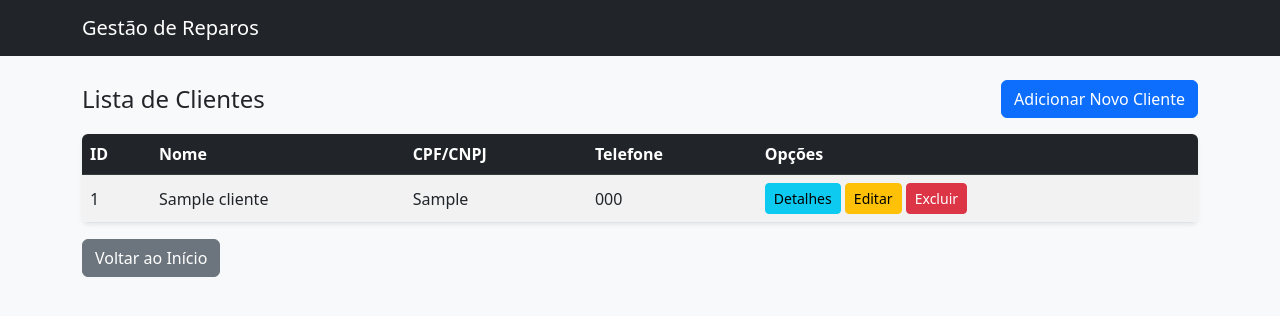
After one commit to felxx/sistema-gestao-reparos, a Django app: page /listar/clientes/ in a window 1280 px wide. The commit adds this page. Shown: the top 316 px of the page. Run offline with Django 5.2, Linux system fonts and the light colour scheme; tables that the repository leaves empty hold one stand-in row (values such as "Sample post").

Commit message:
feat: implementa formulários e templates para gerenciamento de clientes e equipamentos

```diff
--- /dev/null
+++ b/cadastros/templates/cadastros/listar_clientes.html
@@ -0,0 +1,45 @@
+{% extends "base.html" %}
+
+{% block title %}Lista de Clientes{% endblock %}
+
+{% block content %}
+<div class="d-flex justify-content-between align-items-center mb-3">
+    <h3 class="h4 mb-0">Lista de Clientes</h3>
+    <a href="{% url 'cadastrar-cliente' %}" class="btn btn-primary">Adicionar Novo Cliente</a>
+</div>
+
+<div class="table-responsive bg-white rounded shadow-sm">
+    <table class="table table-striped table-hover align-middle mb-0">
+        <thead class="table-dark">
+            <tr>
+                <th>ID</th>
+                <th>Nome</th>
+                <th>CPF/CNPJ</th>
+                <th>Telefone</th>
+                <th>Opções</th>
+            </tr>
+        </thead>
+        <tbody>
+            {% for cliente in object_list %}
+            <tr>
+                <td>{{ cliente.pk }}</td>
+                <td>{{ cliente.nome }}</td>
+                <td>{{ cliente.cpf_cnpj }}</td>
+                <td>{{ cliente.telefone }}</td>
+                <td>
+                    <a href="{% url 'detalhar-cliente' cliente.pk %}" class="btn btn-info btn-sm">Detalhes</a>
+                    <a href="{% url 'atualizar-cliente' cliente.pk %}" class="btn btn-warning btn-sm">Editar</a>
+                    <a href="{% url 'excluir-cliente' cliente.pk %}" class="btn btn-danger btn-sm">Excluir</a>
+                </td>
+            </tr>
+            {% empty %}
+            <tr>
+                <td colspan="5" class="text-center py-4">Nenhum cliente cadastrado no sistema!</td>
+            </tr>
+            {% endfor %}
+        </tbody>
+    </table>
+</div>
+
+<a href="{% url 'index' %}" class="btn btn-secondary mt-3">Voltar ao Início</a>
+{% endblock %}
--- a/cadastros/urls.py
+++ b/cadastros/urls.py
@@ -1,8 +1,12 @@
 from django.urls import path
-from .views import PaginaInicialView, ClienteCreate, EquipamentoCreate
+from .views import PaginaInicialView, ClienteCreate, EquipamentoCreate, ClienteUpdate, ClienteDelete, ClienteList, ClienteDetail
 
 urlpatterns = [
     path('', PaginaInicialView.as_view(), name="index"),
     path('cadastrar/cliente/', ClienteCreate.as_view(), name="cadastrar-cliente"),
+    path('listar/clientes/', ClienteList.as_view(), name="listar-clientes"),
+    path('atualizar/cliente/<int:pk>/', ClienteUpdate.as_view(), name="atualizar-cliente"),
+    path('excluir/cliente/<int:pk>/', ClienteDelete.as_view(), name="excluir-cliente"),
+    path('detalhar/cliente/<int:pk>/', ClienteDetail.as_view(), name="detalhar-cliente"),
     path('cadastrar/equipamento/', EquipamentoCreate.as_view(), name="cadastrar-equipamento"),
 ]
--- a/cadastros/views.py
+++ b/cadastros/views.py
@@ -1,19 +1,41 @@
 from django.views.generic import TemplateView
-from django.views.generic.edit import CreateView
+from django.views.generic.edit import CreateView, UpdateView, DeleteView
 from django.urls import reverse_lazy
+from .forms import ClienteForm, EquipamentoForm
 from .models import Cliente, Equipamento
+from django.views.generic.list import ListView
+from django.views.generic.detail import DetailView
 
 class PaginaInicialView(TemplateView):
     template_name = "cadastros/index.html"
 
 class ClienteCreate(CreateView):
     model = Cliente
-    fields = ['nome', 'cpf_cnpj', 'telefone', 'endereco']
+    form_class = ClienteForm
     template_name = 'cadastros/formulario.html'
-    success_url = reverse_lazy('index')
+    success_url = reverse_lazy('listar-clientes')
+
+class ClienteUpdate(UpdateView):
+    model = Cliente
+    form_class = ClienteForm
+    template_name = 'cadastros/formulario.html'
+    success_url = reverse_lazy('listar-clientes')
+
+class ClienteDelete(DeleteView):
+    model = Cliente
+    template_name = 'cadastros/form_excluir.html'
+    success_url = reverse_lazy('listar-clientes')
+
+class ClienteList(ListView):
+    model = Cliente
+    template_name = 'cadastros/listar_clientes.html'
+
+class ClienteDetail(DetailView):
+    model = Cliente
+    template_name = 'cadastros/detalhar_cliente.html'
 
 class EquipamentoCreate(CreateView):
     model = Equipamento
-    fields = ['cliente', 'tipo', 'marca', 'modelo', 'numero_serie', 'especificacoes']
+    form_class = EquipamentoForm
     template_name = 'cadastros/formulario.html'
     success_url = reverse_lazy('index')
--- /dev/null
+++ b/templates/base.html
@@ -0,0 +1,20 @@
+<!DOCTYPE html>
+<html lang="pt-br">
+<head>
+    <meta charset="UTF-8">
+    <meta name="viewport" content="width=device-width, initial-scale=1">
+    <title>{% block title %}Sistema de Gestão de Reparos{% endblock %}</title>
+    <link href="https://cdn.jsdelivr.net/npm/bootstrap@5.3.0/dist/css/bootstrap.min.css" rel="stylesheet">
+</head>
+<body class="bg-light">
+    <nav class="navbar navbar-expand-lg navbar-dark bg-dark">
+        <div class="container">
+            <a class="navbar-brand" href="{% url 'index' %}">Gestão de Reparos</a>
+        </div>
+    </nav>
+
+    <main class="container py-4">
+        {% block content %}{% endblock %}
+    </main>
+</body>
+</html>
```
Also changed, not shown: cadastros/forms.py (added, +15 -0 lines), cadastros/templates/cadastros/detalhar_cliente.html (added, +25 -0 lines), cadastros/templates/cadastros/form_excluir.html (added, +19 -0 lines), cadastros/templates/cadastros/formulario.html (+9 -16 lines), cadastros/templates/cadastros/index.html (+10 -13 lines).
